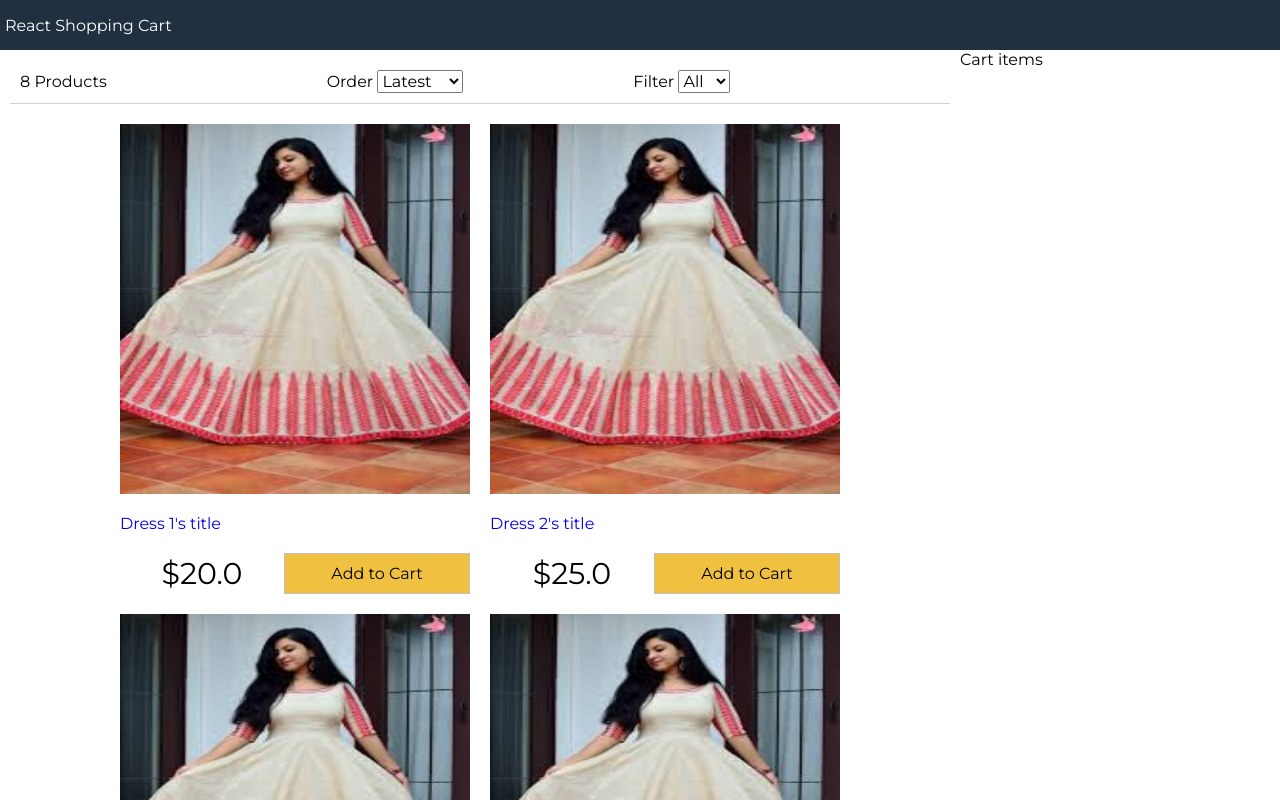
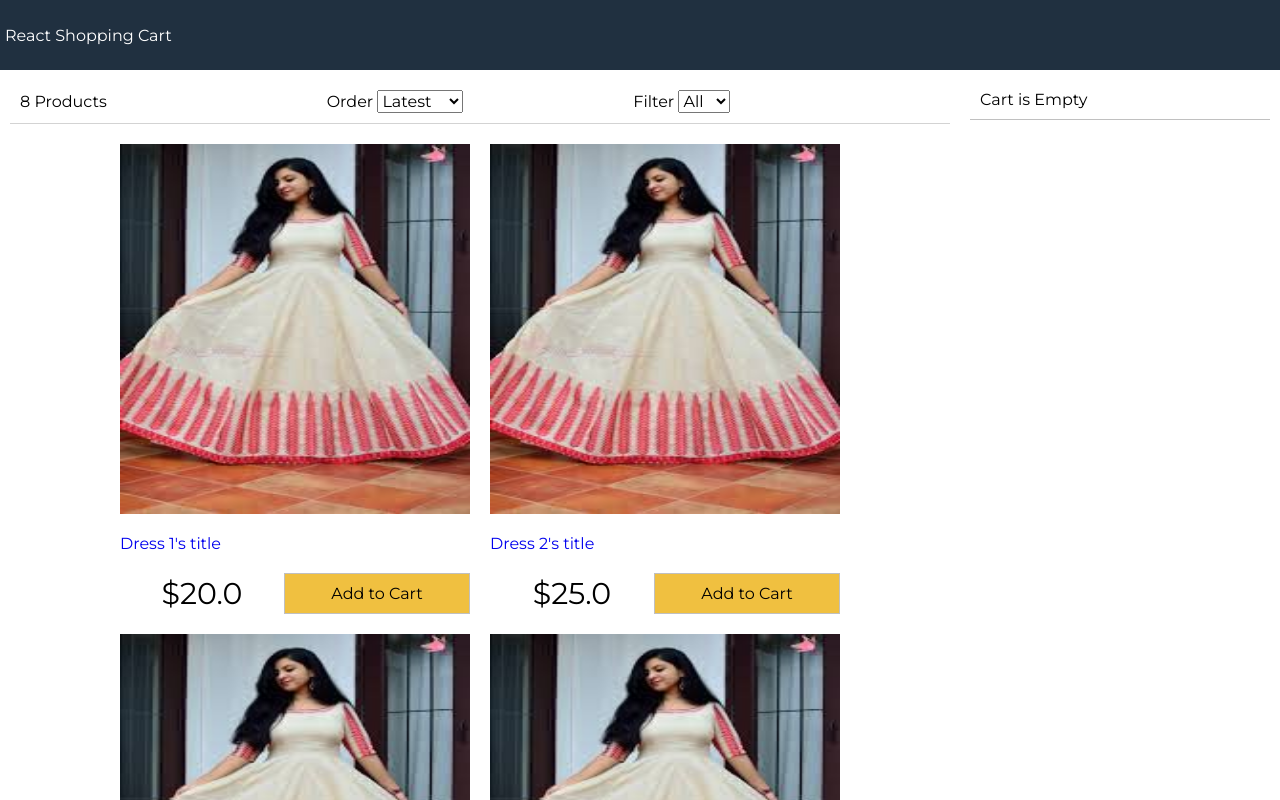
Before and after one commit to satheesh66/React-Shopping-Cart, a React (Create React App) app: page / in a window 1280 px wide. Shown: the top 800 px of the page. Built offline with nearby package versions, Linux system fonts and the light colour scheme.

Commit message:
cart-component

```diff
--- a/src/App.js
+++ b/src/App.js
@@ -3,6 +3,7 @@ import React, { useState, useEffect } from 'react';
 import Filter from './components/filter';
 import Products from './components/products';
 import data from "./data.json";
+import Cart from './components/cart';
 
 
 function App() {
@@ -10,8 +11,31 @@ function App() {
   const [products, setProducts] = useState(data.products);
   const [size, setSize] = useState("");
   const [sort, setSort] = useState('');
+  const [cartItems, setCartItems] = useState([])
 
 
+  const addToCart = (product) => {
+    console.log('cart Items inside addtocart:',cartItems);
+    const tempCartItems = cartItems.slice();
+    console.log('tempCartItems:', tempCartItems);
+    let alreadyInCart = false;
+    tempCartItems.forEach((item) => {
+      if (item.id === product.id) {
+        item.count++;
+        alreadyInCart = true;
+      }
+    });
+    if (!alreadyInCart) {
+      tempCartItems.push({ ...product, count: 1 });
+    }
+    setCartItems(tempCartItems);
+  }
+
+  const removeFromCart=(index)=>{
+    const tempCartItems=cartItems.slice();
+    tempCartItems.splice(index,1);
+    setCartItems(tempCartItems);
+  }
 
   const filterSort = (sort) => {
     setSort(sort);
@@ -25,8 +49,8 @@ function App() {
             ? 1
             : -1
           : a.id < b.id
-          ?1
-          :-1);
+            ? 1
+            : -1);
     setProducts(sortArray);
   }
 
@@ -43,10 +67,7 @@ function App() {
     }
   }
 
-  // useEffect(() => {
-  //   let filteredProducts=products.filter(product=>product.availableSize.includes(size));
-  //   setCount(filteredProducts.length)
-  // }, [size])
+
 
 
 
@@ -71,9 +92,14 @@ function App() {
               products={products}
               size={size}
               sort={sort}
+              addToCart={addToCart}
             />
           </div>
-          <div className="sidebar">Cart items</div>
+          <div className="sidebar">
+            <Cart cartItems={cartItems}
+              removeFromCart={removeFromCart}
+            />
+          </div>
         </div>
       </main>
 
--- /dev/null
+++ b/src/components/cart.jsx
@@ -0,0 +1,58 @@
+import React from 'react'
+import handlePrice from '../util';
+
+export default function Cart(props) {
+
+  const { cartItems, removeFromCart } = props;
+
+  console.log('inside cart Items:', props);
+
+  return (
+    <div>
+      {
+        cartItems.length === 0
+          ? <div className='cart cart-header'>Cart is Empty</div>
+          : <div className='cart cart-header'>You have {cartItems.length} in the cart</div>
+      }
+      <div className="cart">
+        <ul className="cart-items">
+          {
+            cartItems.map((product, index) => {
+              return <li key={product.id}>
+                <div>
+                  <img src={product.image} alt={product.title} />
+                </div>
+                <div>
+                  <div>{product.title}</div>
+                  <div className="right">
+                    {handlePrice(product.price)} x {product.count}{' '}
+                    <button className='button' onClick={() => removeFromCart(index)}>Remove</button>
+                  </div>
+                </div>
+              </li>
+            })
+          }
+        </ul>
+      </div>
+      {
+        cartItems.length!==0
+          ?
+          <div className="cart">
+            <div className="total">
+              <div>
+                Total:{' '}
+                {
+                  handlePrice(
+                    cartItems.reduce((acc, cur) => acc = acc + cur.price * cur.count, 0)
+                  )
+                }
+              </div>
+              <button className='button primary'>Proceed</button>
+            </div>
+          </div>
+          : null
+      }
+
+    </div>
+  )
+}
--- a/src/components/products.jsx
+++ b/src/components/products.jsx
@@ -4,7 +4,7 @@ import handlePrice from '../util';
 let filteredProducts;
 export default function Products(props) {
 
-  const { products, size, sort } = props;
+  const { products, size, sort,addToCart} = props;
 
   return (
     <div>
@@ -26,6 +26,7 @@ export default function Products(props) {
                     <div>{handlePrice(product.price)}</div>
                     <button
                       className="button primary"
+                      onClick={()=>addToCart(product)}
                     >
                       Add to Cart
                     </button>
--- a/src/index.css
+++ b/src/index.css
@@ -22,7 +22,7 @@ textarea {
   display: grid;
   height: 100%;
   grid-template-areas: 'header' 'main' 'footer';
-  grid-template-rows: 5rem 1fr 5rem;
+  grid-template-rows: 7rem 1fr 5rem;
   grid-template-columns: 1fr;
 }
 a{
@@ -145,3 +145,52 @@ footer {
 .filter div{
   flex:1;
 }
+
+
+/* cart items */
+
+.cart{
+  padding: 1rem;
+  margin: 1rem;
+  display: flex;
+}
+.cart-items{
+  padding:0;
+  width: 100%;
+  list-style-type: none;
+}
+
+.cart-items li{
+  display: flex;
+}
+.cart-items img{
+  width: 5rem;
+}
+.cart-items li div{
+  padding: .5rem;
+}
+.cart-items li div:last-child{
+  flex: 1;
+}
+.right{
+  text-align: right;
+}
+
+.cart-header{
+  border-bottom: 0.1rem #c0c0c0 solid;
+}
+
+.total{
+  display: flex;
+  justify-content: space-between;
+  width: 100%;
+  align-items: center;
+}
+.total>div{
+  font-size: 2rem;
+}
+
+.total>div,
+.total>button{
+  flex:1;
+}
```
Also changed, not shown: 1 other file (tests, documents, lock files or other folders). Lines whose indentation alone changed are shown as unchanged.
